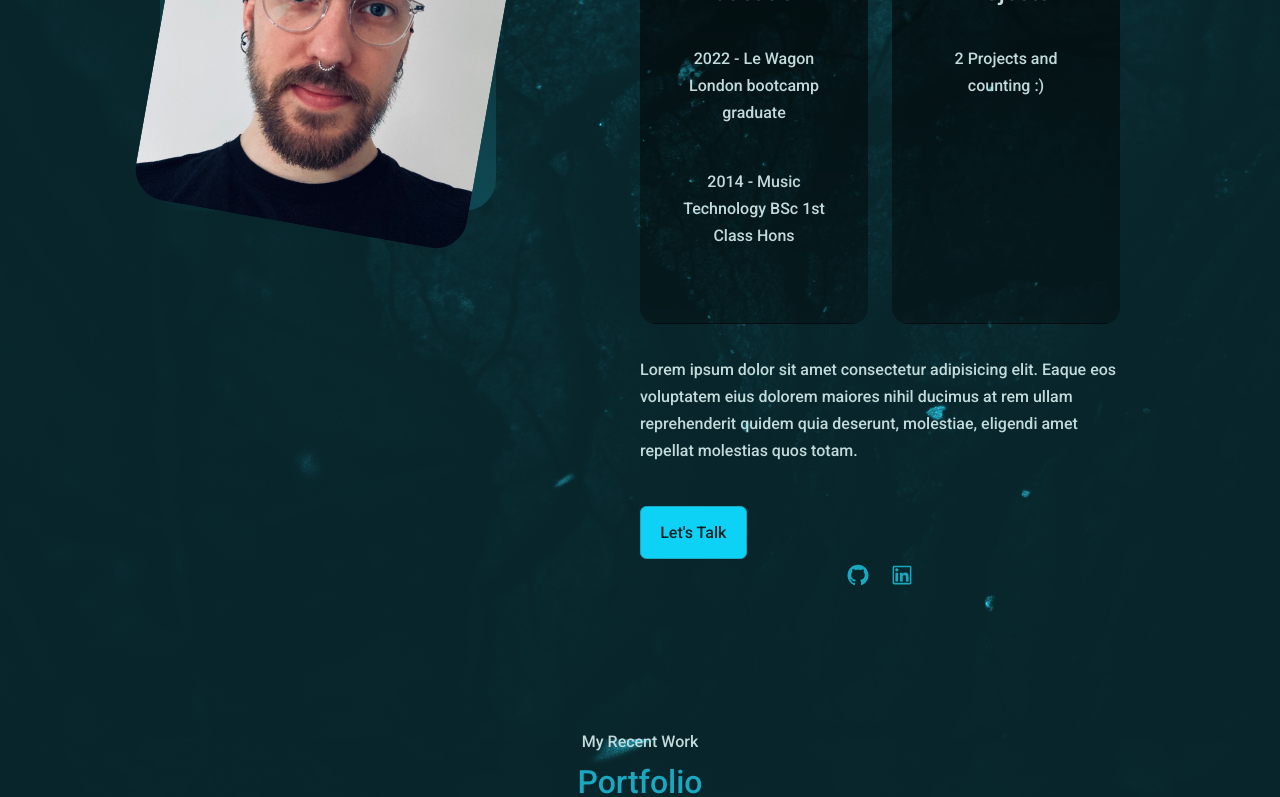
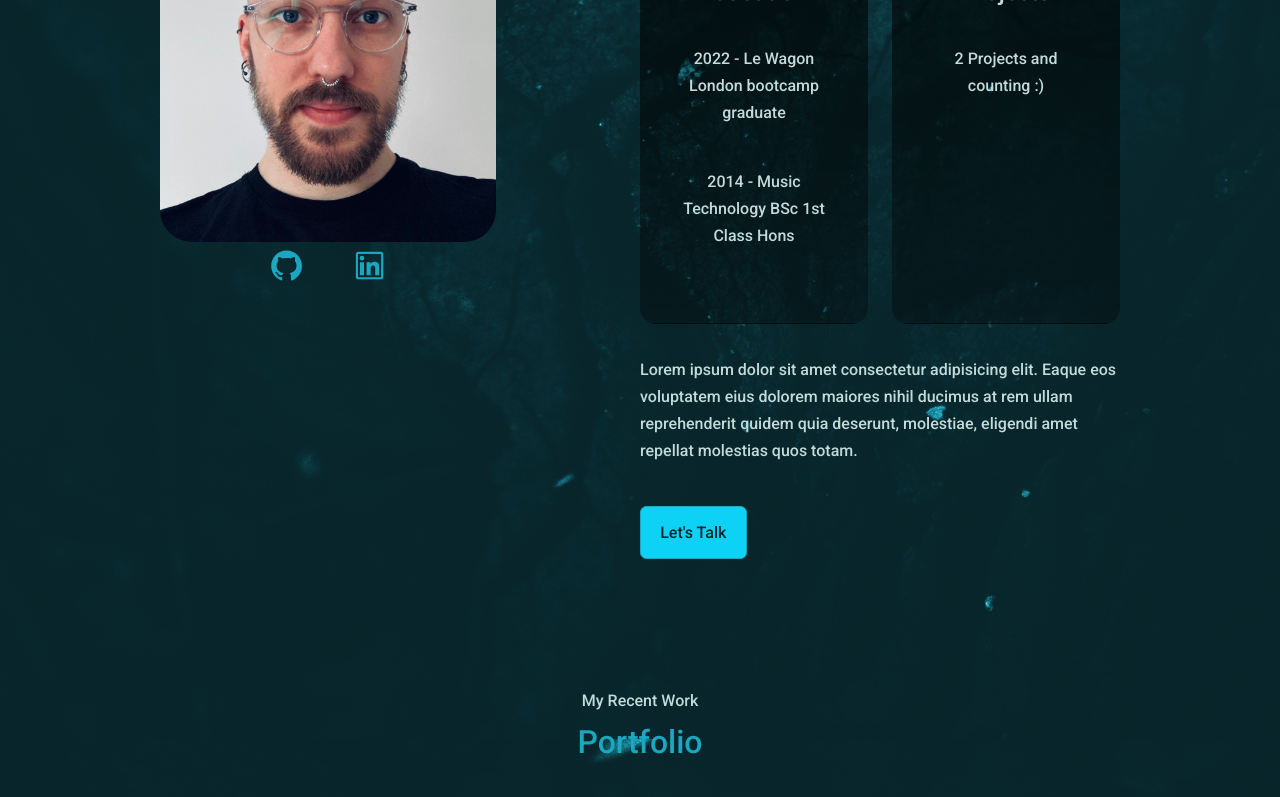
Before and after one commit to alexibee/portfolio, a React (Create React App) app: page / in a window 1280 px wide. Shown: the part 1183-1980 px from the top of the page. Built offline with nearby package versions, Linux system fonts and the light colour scheme.

Commit message:
animation removed

```diff
--- a/src/components/about/About.jsx
+++ b/src/components/about/About.jsx
@@ -16,6 +16,7 @@ const About = () => {
           <div className="about__me-image">
             <img src={ME} alt="About" />
           </div>
+          <Socials />
         </div>
 
         <div className="about__content">
@@ -38,7 +39,6 @@ const About = () => {
           </p>
 
           <a href="#contact" className='btn btn-primary'>Let's Talk</a>
-          <Socials />
         </div>
       </div>
     </section>
--- a/src/components/about/about.scss
+++ b/src/components/about/about.scss
@@ -6,28 +6,24 @@
   gap: 15%;
 }
 
-.about__me {
-  width: 100%;
-  aspect-ratio: 1/1;
-  border-radius: 2rem;
-  background: linear-gradient(
-    45deg,
-    transparent,
-    $color-bg-light,
-    transparent
-  );
-  display: grid;
-  place-items: center;
-}
+// .about__me {
+//   width: 90%;
+//   // aspect-ratio: 1/1;
+//   border-radius: 2rem;
+//   // background: linear-gradient(
+//   //   45deg,
+//   //   transparent,
+//   //   $color-bg-light,
+//   //   transparent
+//   // );
+//   display: grid;
+//   // place-items: center;
+// }
 
 .about__me-image {
   border-radius: 2rem;
+  width: 100%;
   overflow: hidden;
-  transform: rotate(10deg);
-  transition: $transition;
-  &:hover {
-    transform: rotate(0);
-  }
 }
 
 .about__cards {
@@ -74,8 +70,8 @@
 .about__socials {
   display: flex;
   justify-content: center;
-  font-size: 1.5rem;
-  gap: 1.2rem;
+  font-size: 2.2rem;
+  gap: 3rem;
 }
 
 
--- a/src/components/header/header.scss
+++ b/src/components/header/header.scss
@@ -21,14 +21,6 @@ header {
   display: flex;
   gap: 1.2rem;
   justify-content: center;
-}
-
-/* =============== HEADER SOCIALS ============== */
-.header__socials {
-  display: flex;
-  justify-content: center;
-  font-size: 1.5rem;
-  gap: 1.2rem;
 }
 
 /* =============== ME ============== */
```
